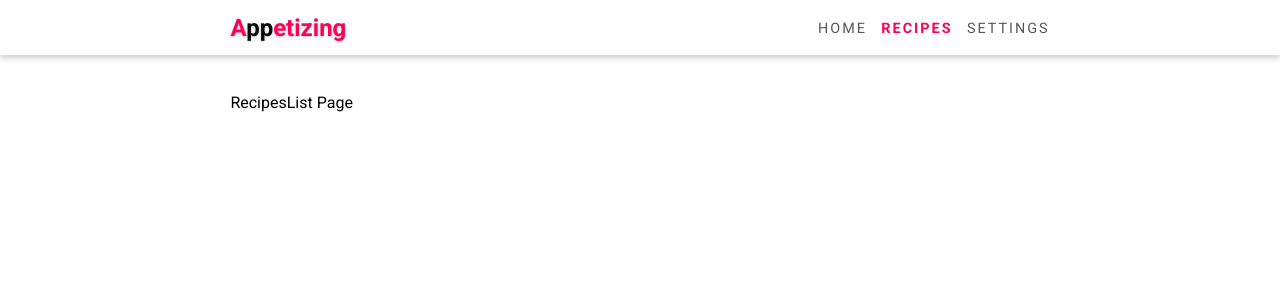
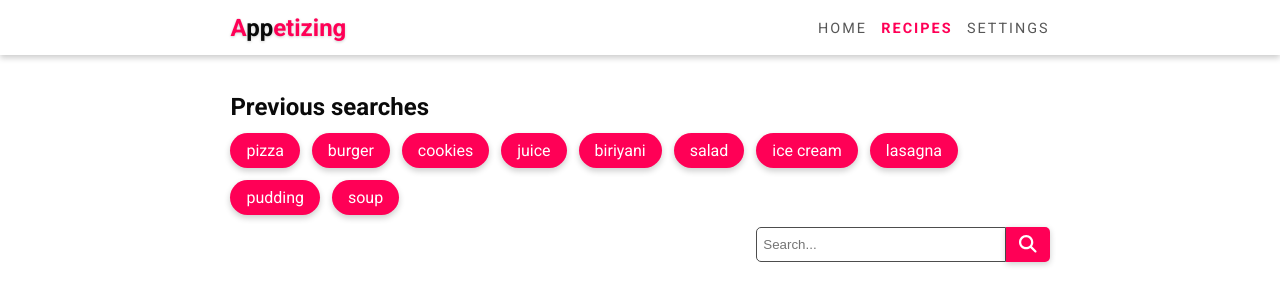
Before and after one commit to WojciechMaslany/Appetizing, a React (Create React App) app in the folder appetizing-frontend/: page /recipes in a window 1280 px wide. Shown: the top 304 px of the page. Built offline with nearby package versions, Linux system fonts and the light colour scheme.

Commit message:
Recipes list searchbar and previous searches section

```diff
--- a/appetizing-frontend/src/pages/RecipesList.js
+++ b/appetizing-frontend/src/pages/RecipesList.js
@@ -1,7 +1,28 @@
+import { FontAwesomeIcon } from "@fortawesome/react-fontawesome"
+import { faSearch } from "@fortawesome/free-solid-svg-icons"
+
 export default function RecipesList() {
+
+    const searches = ['pizza', 'burger', 'cookies', 'juice', 'biriyani', 'salad', 'ice cream', 'lasagna', 'pudding', 'soup']
+
     return (
         <div>
-            RecipesList Page
+            <div className="previous-searches">
+                <h2>Previous searches</h2>
+                <div className="previous-searches-container">
+                    { searches.map((search, index) => (
+                        <div key={index} style={{animationDelay: index * .1 + "s"}} className="search-item">
+                            {search}
+                        </div>
+                    ))}
+                </div>
+                <div className="search-box">
+                    <input type="text" placeholder="Search..."/>
+                    <button className="btn">
+                        <FontAwesomeIcon icon={faSearch}/>
+                    </button>
+                </div>
+            </div>
         </div>
     )
 }
--- a/appetizing-frontend/src/styles/index.scss
+++ b/appetizing-frontend/src/styles/index.scss
@@ -93,6 +93,49 @@ img {
 @import "partials/improve-section";
 @import "partials/chefs-section";
 
+.previous-searches{
+    display: block;
+    h2{
+        color: var(--text-color);
+        margin-bottom: .5em;
+    }
+    .previous-searches-container{
+        .search-item{
+            background-color: var(--primary-color);
+            display: inline-block;
+            padding: .5em 1em;
+            margin: 0 .75em .75em 0;
+            color: #fff;
+            border-radius: 30px;
+            box-shadow: 0 3px 6px var(--shadow-color);
+            transform: translateX(100%);
+            opacity: 0;
+            animation: getAnimationDuration(.5s) slideInRight forwards;
+        }
+    }
+    .search-box{
+        display: flex;
+        align-items: center;
+        justify-content: flex-end;
+        height: 35px;
+        input, .btn {
+            height: 35px;
+        }
+        input {
+            min-width: 250px;
+            padding: 0 0.5em;
+            border-radius: 5px 0 0 5px;
+            outline: none;
+            border: 1px solid #4d4d4d
+        }
+        .btn {
+            padding-block: 0;
+            border-radius: 0 5px 5px 0;
+            padding-inline: .75em;
+        }
+    }
+}
+
 .main{
     padding-block: 3vw;
 }
```
